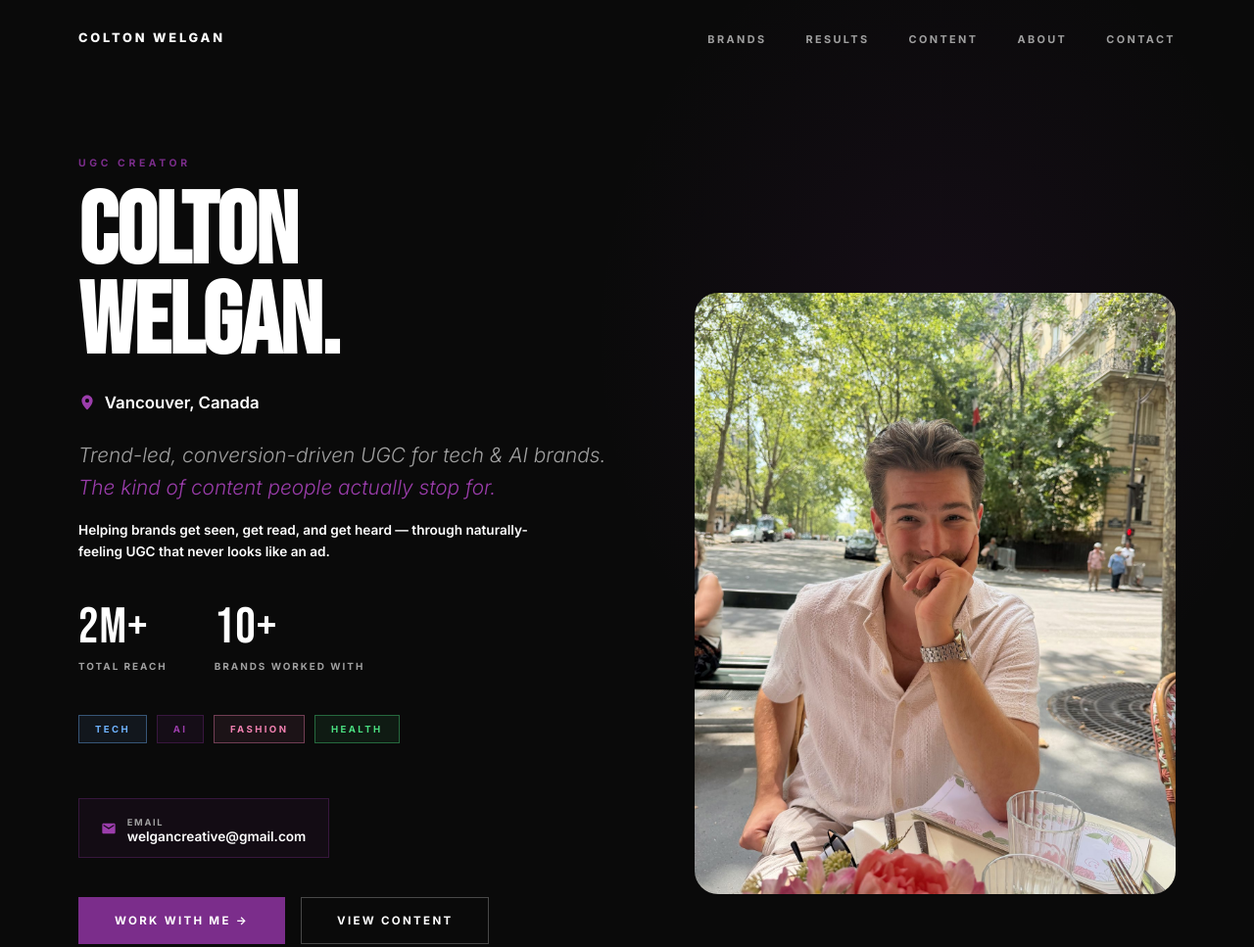
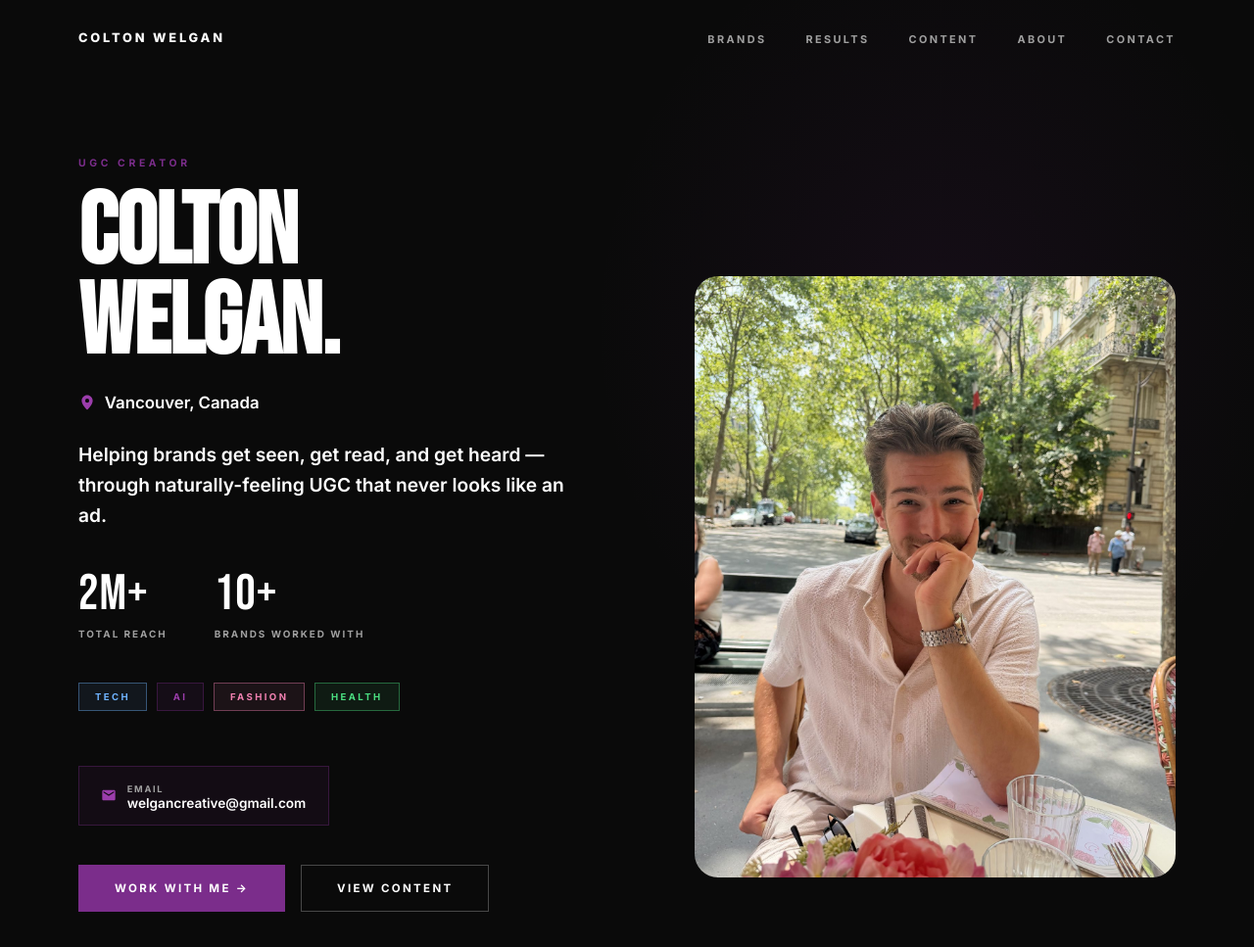
Before and after one commit to coltonwelgan-pixel/ugc-port-, a website: page index.html in a window 1280 px wide. Shown: the top 967 px of the page at 98% size. Drawn offline with Linux system fonts and the light colour scheme.

Commit message:
Drop trend-led hero line, promote seen/read/heard tagline
Co-Authored-By: Claude Sonnet 5 <noreply@anthropic.com>

```diff
--- a/index.html
+++ b/index.html
@@ -320,26 +320,12 @@
       margin-bottom: 1.5rem;
     }
 
-    .hero-sub {
-      font-size: clamp(1rem, 2vw, 1.3rem);
-      font-style: italic;
-      font-weight: 300;
-      color: var(--grey);
-      line-height: 1.55;
-      max-width: 560px;
-      margin-bottom: 1.1rem;
-    }
-
-    .hero-sub .hi {
-      color: var(--accent-hi);
-    }
-
     .hero-mission {
-      font-size: 0.85rem;
+      font-size: clamp(1rem, 1.8vw, 1.2rem);
       font-weight: 600;
       color: var(--white);
       line-height: 1.6;
-      max-width: 480px;
+      max-width: 520px;
       margin-bottom: 2.5rem;
     }
 
@@ -1366,10 +1352,6 @@
         <p class="hero-location fade-up">
           <svg viewBox="0 0 24 24"><path d="M12 2C7.86 2 4.5 5.36 4.5 9.5c0 5.25 6.5 11.5 7.09 12.05a.6.6 0 0 0 .82 0C13 21 19.5 14.75 19.5 9.5 19.5 5.36 16.14 2 12 2zm0 10.25a2.75 2.75 0 1 1 0-5.5 2.75 2.75 0 0 1 0 5.5z"/></svg>
           Vancouver, Canada
-        </p>
-
-        <p class="hero-sub fade-up delay-1">
-          Trend-led, conversion-driven UGC for tech &amp; AI brands. <span class="hi">The kind of content people actually stop for.</span>
         </p>
 
         <p class="hero-mission fade-up delay-1">
```
